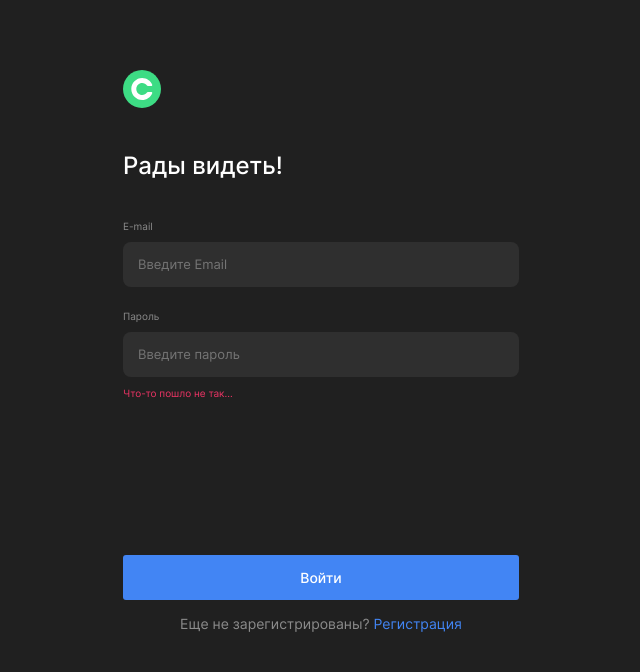
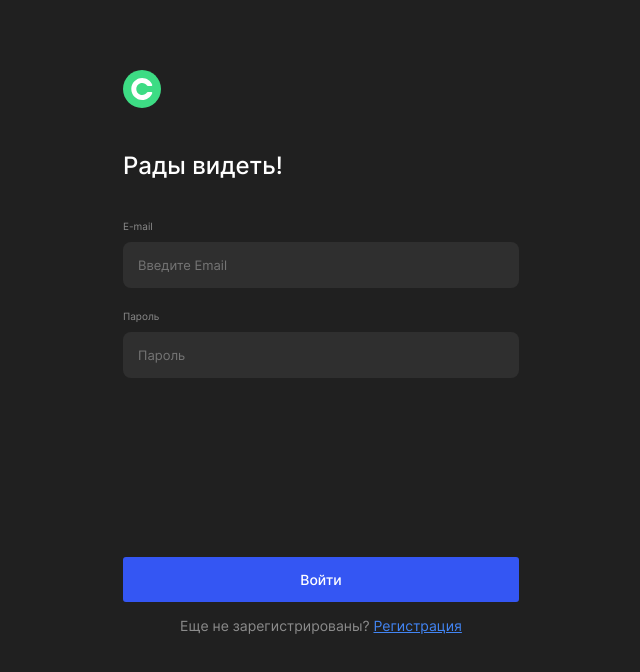
Before and after one commit to komarworld/check, a React (Create React App) app: page /signin in a window 1280 px wide. Shown: the top 672 px of the page, without its empty margins (319-959 px from the left). Built offline with nearby package versions, Linux system fonts and the light colour scheme.

Commit message:
added AuthForm

```diff
--- a/src/compenents/App/App.js
+++ b/src/compenents/App/App.js
@@ -14,9 +14,9 @@ import Movies from '../Movies/Movies';
 import SavedMovies from '../SavedMovies/SavedMovies';
 
 function App() {
-  const [loggedIn, setLoggedIn] = useState(true);
+  const [loggedIn, setLoggedIn] = useState(false);
   const location = useLocation();
-  const isLoading = false;
+  const [isLoading, setIsLoading] = useState(false);
 
   useEffect(() => {
     if (location.pathname === '/') {
@@ -29,8 +29,8 @@ function App() {
       <Header loggedIn={loggedIn} />
       <Routes>
         <Route path='/' element={<Main />} />
-        <Route path='/signup' element={<Register />} />
-        <Route path='/signin' element={<Login />} />
+        <Route path='/signup' element={<Register setLoggedIn={setLoggedIn} />} />
+        <Route path='/signin' element={<Login setLoggedIn={setLoggedIn} />} />
         <Route path='/movies' element={<Movies />} />
         <Route path='/saved-movies' element={<SavedMovies />} />
         <Route path='/profile' element={<Profile />} />
--- /dev/null
+++ b/src/compenents/AuthForm/AuthForm.css
@@ -0,0 +1,166 @@
+.form {
+  box-sizing: border-box;
+  display: flex;
+  flex-direction: column;
+  justify-content: space-between;
+  width: 396px;
+}
+
+.form__container {
+  display: flex;
+  flex-direction: column;
+  gap: 20px;
+  min-height: 276px;
+}
+
+.form__fieldset {
+  max-height: 70px;
+  display: flex;
+  flex-direction: column;
+  box-sizing: border-box;
+  gap: 10px;
+  border: none;
+  margin: 0;
+  padding: 0;
+}
+
+.form__label {
+  text-align: left;
+  margin: 0;
+  padding: 0;
+  display: block;
+  color: #8b8b8b;
+  font-size: 10px;
+  line-height: 12px;
+  font-weight: 400;
+}
+
+.form__input {
+  box-sizing: border-box;
+  margin: 0;
+  padding: 15px;
+  width: 100%;
+  background-color: #2f2f2f;
+  color: #fff;
+  border-radius: 8px;
+  border: none;
+  outline: none;
+  font-size: 13px;
+  line-height: 16px;
+  font-weight: 400;
+  transition: all 0.3s ease-in-out;
+}
+
+.form__input:focus {
+  outline: 1px #b6b6b6 solid;
+  outline-offset: 1px;
+}
+
+.form__input::placeholder {
+  font-size: 13px;
+  font-weight: 400;
+}
+
+.form__input_type_error {
+  color: #EE3465;
+}
+
+.form__input-error {
+  text-align: left;
+  display: block;
+  margin: 0;
+  color: #EE3465;
+  font-size: 10px;
+  font-weight: 400;
+}
+
+.form__button-container {
+  display: flex;
+  flex-direction: column;
+  width: 396px;
+  margin: 0;
+  margin-top: 27px;
+  min-height: 112px;
+}
+
+.form__error {
+  height: 14px;
+  color: #FF004C;
+  text-align: center;
+  font-size: 11px;
+  font-weight: 400;
+  line-height: 14px;
+}
+
+.form__button {
+  padding: 0;
+  margin: 20px 0 16px;
+  background-color: #4285f4;
+  width: 100%;
+  height: 45px;
+  font-size: 14px;
+  font-weight: 500;
+  border: none;
+  border-radius: 3px;
+  transition: opacity 0.3s ease-in-out;
+  cursor: pointer;
+  background-color: #3456F3;
+  color: #FFF;
+}
+
+.form__button_type_disable {
+  background-color: #F8F8F8;
+  color: #C2C2C2;
+  pointer-events: none;
+}
+
+.form__button:hover {
+  opacity: 0.7;
+}
+
+.form__message {
+  margin: 0;
+  padding: 0;
+  color: #8b8b8b;
+  text-align: center;
+  font-size: 14px;
+  font-weight: 400;
+}
+
+.form__message-link {
+  color: #4285f4;
+  text-align: center;
+  font-size: 14px;
+  font-weight: 400;
+}
+
+.form__message-link:hover {
+  opacity: 0.7;
+}
+
+@media screen and (max-width: 500px) {
+  .form {
+    width: 100%;
+  }
+
+  .form__container {
+  min-height: 266px;
+  }
+
+  .form__button-container {
+    width: 100%;
+    margin-top: 133px;
+  }
+
+  .form__button {
+    font-size: 12px;
+    line-height: 14px;
+    margin: 10px 0 14px;
+  }
+
+  .form__message {
+    font-size: 12px;
+    line-height: 15px;
+  }
+
+}
--- /dev/null
+++ b/src/compenents/AuthForm/AuthForm.js
@@ -0,0 +1,32 @@
+import { Link } from 'react-router-dom';
+import './AuthForm.css';
+
+export default function AuthForm({ children, name, onSubmit}) {
+
+  return (
+    <form className="form" onSubmit={onSubmit} name={name} noValidate>
+      <div className="form__container">
+        {children}
+      </div>
+      <div className="form__button-container">
+        <span className="form__error"></span>
+        <button
+          className='form__button'
+          type="submit"
+          aria-label='Кнопка Регистрации'
+        >
+          {name === 'register' ? 'Зарегистрироваться' : 'Войти'}
+        </button>
+        <p className="form__message">
+          {name === 'register' ? 'Уже зарегистрированы? ' : 'Еще не зарегистрированы? '}
+          <Link
+            className="form__message-link"
+            to={name === 'register' ? '/signin' : '/signup'}
+          >
+            {name === 'register' ? 'Войти' : 'Регистрация'}
+          </Link>
+        </p>
+      </div>
+    </form>
+  )
+}
--- a/src/compenents/Login/Login.css
+++ b/src/compenents/Login/Login.css
@@ -5,7 +5,7 @@
 }
 
 .login__container{
-  margin-top: 70px;
+  margin: 70px 0;
 }
 
 .login__logo {
@@ -34,6 +34,7 @@
   font-weight: 500;
 }
 
+<<<<<<< Updated upstream
 .login__form {
   display: flex;
   flex-direction: column;
@@ -137,6 +138,8 @@
   opacity: 0.7;
 }
 
+=======
+>>>>>>> Stashed changes
 @media screen and (max-width: 800px) {
   .login__container {
     margin-top: 232px;
@@ -150,19 +153,10 @@
     padding-top: 56px;
   }
 
-  .login__button {
-    font-size: 12px;
-    margin-top: 267px;
-  }
-
   .login__title {
     text-align: center;
     margin-top: 46px;
     margin-bottom: 80px;
-  }
-
-  .login__label {
-    text-align: left;
   }
 
   .login__container {
@@ -170,11 +164,5 @@
     text-align: center;
     max-width: calc(100% - 60px);
   }
-  .login__message, .login__link {
-    font-size: 12px;
-  }
 
-  .login__error-message {
-    text-align: left;
-  }
 }
--- a/src/compenents/Login/Login.js
+++ b/src/compenents/Login/Login.js
@@ -1,8 +1,16 @@
 import './Login.css';
 import logo from '../../images/logo.svg';
-import { Link } from 'react-router-dom';
+import { Link, useNavigate } from 'react-router-dom';
+import AuthForm from '../AuthForm/AuthForm';
 
-function Login() {
+function Login({setLoggedIn}) {
+  const navigate = useNavigate();
+
+  function handleSubmit(evt) {
+    evt.preventDefault();
+    navigate('/movies');
+    setLoggedIn(true);
+    }
   return (
     <main className='login'>
       <div className= 'login__container'>
@@ -10,39 +18,38 @@ function Login() {
           <img alt='лого в виде бублика' className='login__logo-img' src={logo} />
         </Link>
         <h2 className='login__title'>Рады видеть!</h2>
-        <form className='login__form'>
-          <fieldset className='login__fieldset'>
-            <label className='login__label'>E-mail</label>
+        <AuthForm
+          name= {'login'}
+          onSubmit={handleSubmit}>
+             <fieldset className='form__fieldset'>
+              <label htmlFor='name' className='form__label'>
+                E-mail
+              </label>
               <input
                 required
-              className='login__input'
+                className='form__input'
                 type='email'
-              placeholder='Введите Email'>
-            </input>
-            <span className='login__error'></span>
+                id='email'
+                name='email'
+                minLength='2'
+                placeholder='Введите Email' />
+              <span className='form__input-error'>{}</span>
             </fieldset>
-          <fieldset className='login__fieldset'>
-            <label className='login__label'>Пароль</label>
+            <fieldset className='form__fieldset'>
+              <label htmlFor='email' className='form__label'>
+                Пароль
+              </label>
               <input
+                className='form__input'
+                type='password'
+                id='name'
+                name='passwaord'
+                minLength='4'
                 required
-              type='password'
-              className='login__input'
-              placeholder='Введите пароль'>
-            </input>
-            <span className='login__error' type='text'>
-              Что-то пошло не так...
-            </span>
+                placeholder='Пароль'/>
+              <span className='form__input-error'>{}</span>
             </fieldset>
-          <button className='login__button' type='submit'>
-          Войти
-        </button>
-        </form>
-        <p className='login__message'>
-        Еще не зарегистрированы?{' '}
-          <Link to='/signup' className='login__link'>
-            Регистрация
-          </Link>
-        </p>
+        </AuthForm>
       </div>
     </main>
   );
--- a/src/compenents/Register/Register.js
+++ b/src/compenents/Register/Register.js
@@ -1,8 +1,17 @@
 import Logo from '../../images/logo.svg';
 import './Register.css';
-import { Link } from 'react-router-dom';
+import { Link, useNavigate } from 'react-router-dom';
+import AuthForm from '../AuthForm/AuthForm';
 
-function Register() {
+function Register({setLoggedIn}) {
+  const navigate = useNavigate();
+
+  function handleSubmit(evt) {
+    evt.preventDefault();
+    navigate('/movies');
+    setLoggedIn(true);
+  }
+
   return (
     <main className='register'>
       <div className='register__container'>
@@ -10,56 +19,51 @@ function Register() {
           <img alt='лого в виде бублика' className='register__logo-img' src={Logo} />
         </Link>
         <h2 className='register__title'>Добро пожаловать!</h2>
-        <form className='register__form'>
-          <fieldset className='register__fieldset'>
-            <label htmlFor='name' className='register__label'>
+        <AuthForm
+          name= {'register'}
+          onSubmit={handleSubmit}>
+             <fieldset className='form__fieldset'>
+              <label htmlFor='name' className='form__label'>
                 Имя
               </label>
               <input
-              className='register__input'
+                className='form__input'
                 type='text' id='name'
                 name='name'
                 minLength='2'
                 required
                 placeholder='Введите имя'/>
+              <span className='form__input-error'>{}</span>
             </fieldset>
-          <fieldset className='register__fieldset'>
-            <label htmlFor='email' className='register__label'>
+            <fieldset className='form__fieldset'>
+              <label htmlFor='email' className='form__label'>
                 E-mail:
               </label>
               <input
                 required
-              className='register__input'
+                className='form__input'
                 type='email'
                 id='email'
                 name='email'
                 minLength='2'
                 placeholder='Введите Email' />
+              <span className='form__input-error'>{}</span>
             </fieldset>
-          <fieldset className='register__fieldset'>
-            <label htmlFor='password' className='register__label'>
+            <fieldset className='form__fieldset'>
+              <label htmlFor='password' className='form__label'>
                 Пароль
               </label>
               <input
-              className='register__input'
+                className='form__input'
                 type='password'
                 id='password'
                 name='password'
                 minLength='6'
                 required
                 placeholder='Придумайте пароль'/>
-            <span className='register__error-message'>Что-то пошло не так...</span>
+              <span className='form__input-error'>Что-то пошло не так...</span>
             </fieldset>
-          <button type='submit' className='register__button' aria-label='Кнопка Регистрации'>
-            Зарегистрироваться
-          </button>
-        </form>
-        <p className='register__message'>
-          Уже зарегистрированы?{' '}
-          <Link to= '/signin' className='register__link'>
-            Войти
-          </Link>
-        </p>
+        </AuthForm>
       </div>
     </main>
   );
```
Also changed, not shown: src/compenents/Register/Register.css (+11 -25 lines). Lines whose indentation alone changed are shown as unchanged.
